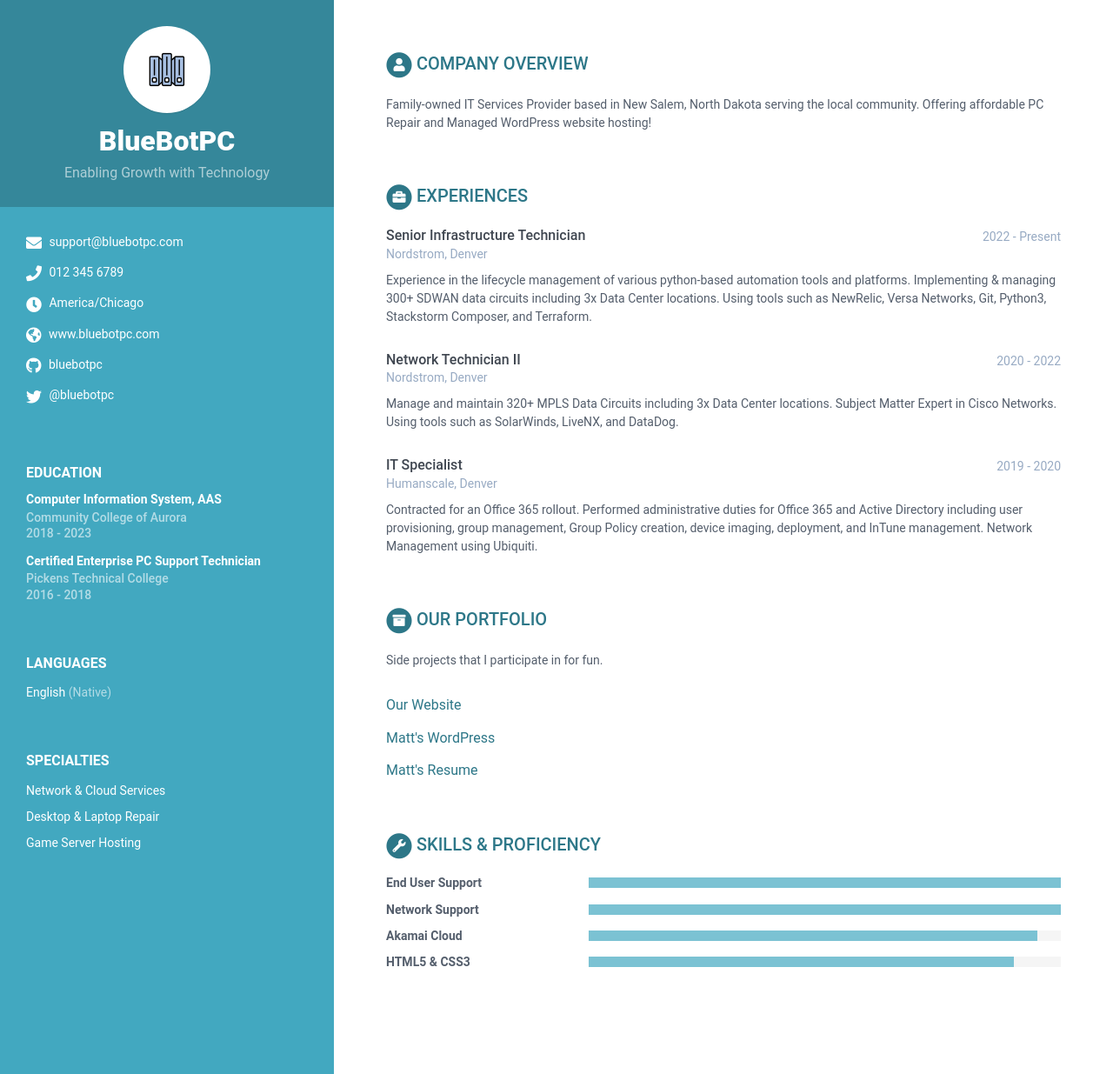
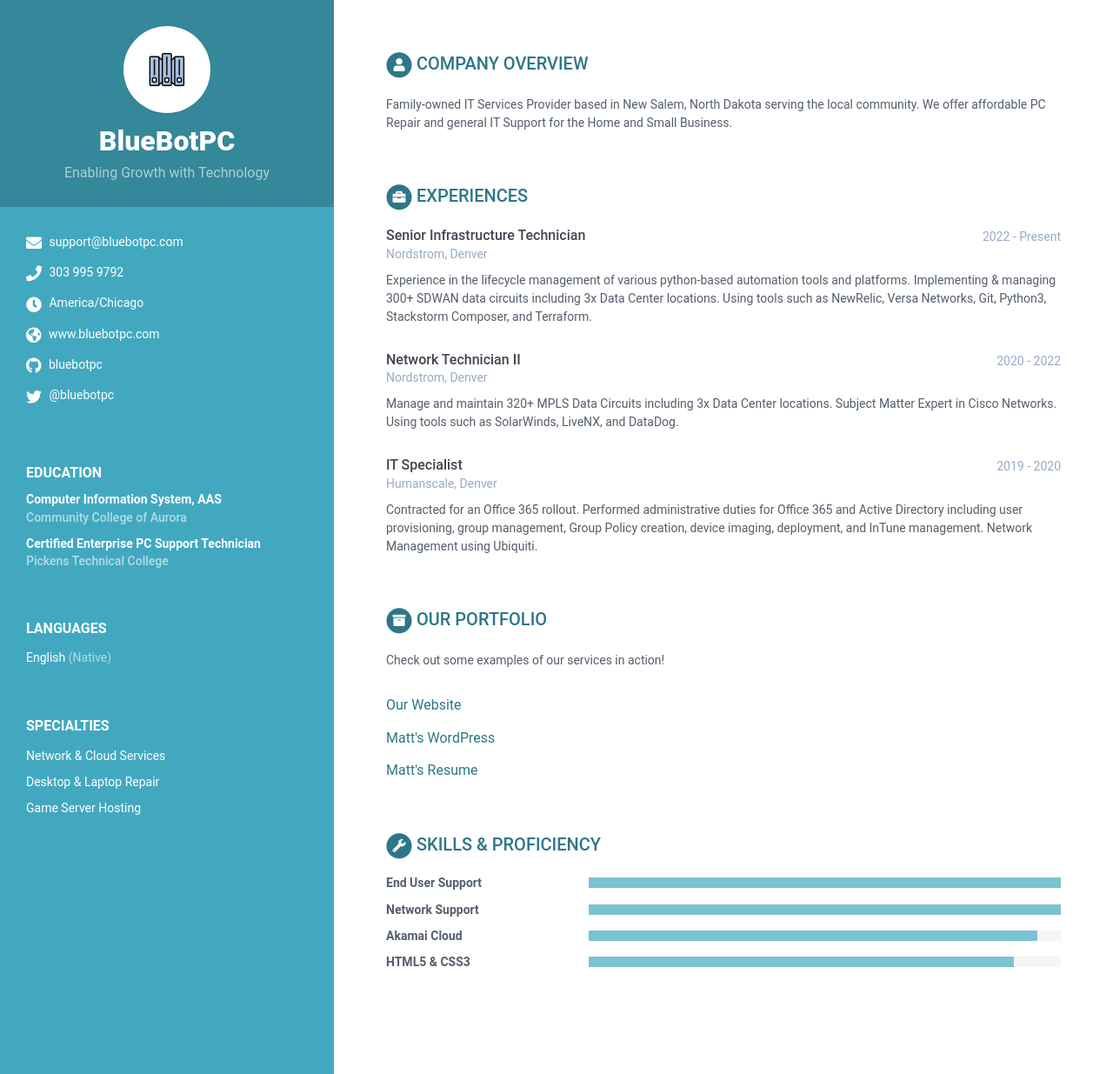
Before and after one commit to bluebotpc/bluebotpc.github.io, a Jekyll site: the page built from print.html, in a window 1280 px wide. Shown: the whole page at 87% size. Built offline with Jekyll 4.4.1, drawn with Linux system fonts in a browser that asks for light colours.

Commit message:
Update data.yml
fixing some content related to BBPC

```diff
--- a/_data/data.yml
+++ b/_data/data.yml
@@ -14,7 +14,7 @@
 
     # Sidebar links
     email: support@bluebotpc.com
-    phone: 012 345 6789
+    phone: 303 995 9792
     timezone: America/Chicago
     #citizenship:
     website: www.bluebotpc.com #do not add http://
@@ -52,14 +52,14 @@
     title: Company Overview
     summary: |
       Family-owned IT Services Provider based in New Salem, North Dakota serving the local community.
-      Offering affordable PC Repair and Managed WordPress website hosting!
+      We offer affordable PC Repair and general IT Support for the Home and Small Business.
 
 education:
     title: Education
     info:
       - degree: Computer Information System, AAS
         university: Community College of Aurora
-        time: 2018 - 2023
+        #time: 2018 - 2023
         details: |
           Understanding how to leverage and implement successful computer information systems
           in enterprise environments.
@@ -70,7 +70,7 @@
 
       - degree: Certified Enterprise PC Support Technician
         university: Pickens Technical College
-        time: 2016 - 2018
+        #time: 2016 - 2018
         details: |
           Intoduction to the industry of servicing, maintaining,
           and repairing computers, computer and networking systems.
@@ -155,7 +155,7 @@
 projects:
     title: Our Portfolio
     intro: >
-      Side projects that I participate in for fun.
+      Check out some examples of our services in action!
     assignments:
       - title: Our Website
         link: "https://www.bluebotpc.com"
@@ -167,7 +167,7 @@
         link: "https://goobyfrs.github.io"
 
 oss:
-    title: OSS Contributions
+    title: Open Source Contributions
     intro: >
       Below you will find a list of our favorite open-source programs that our company has contributed or donated too.
     contributions:
```
